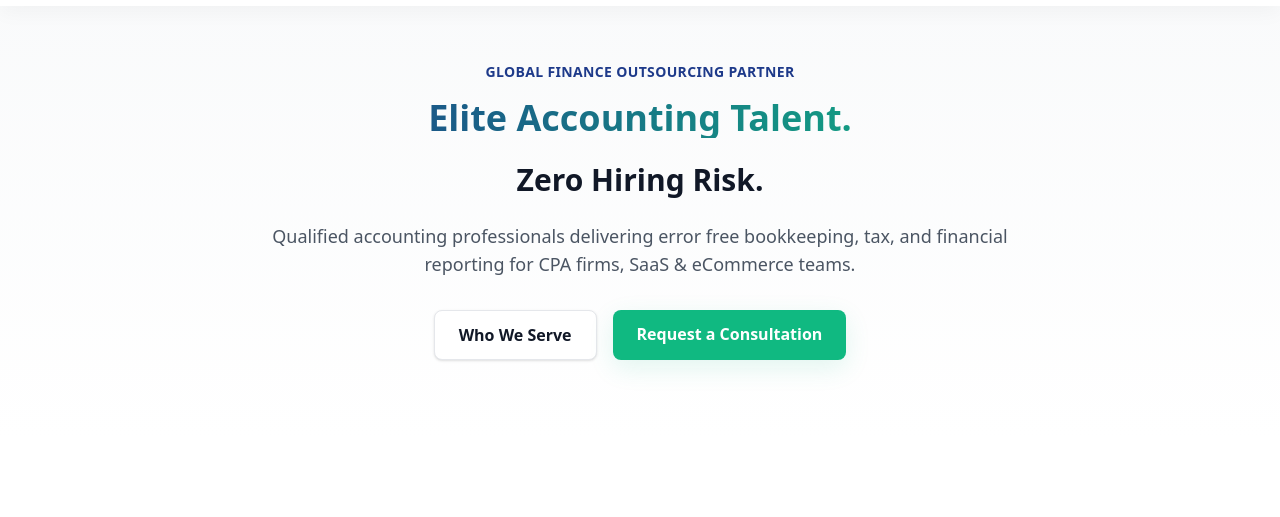
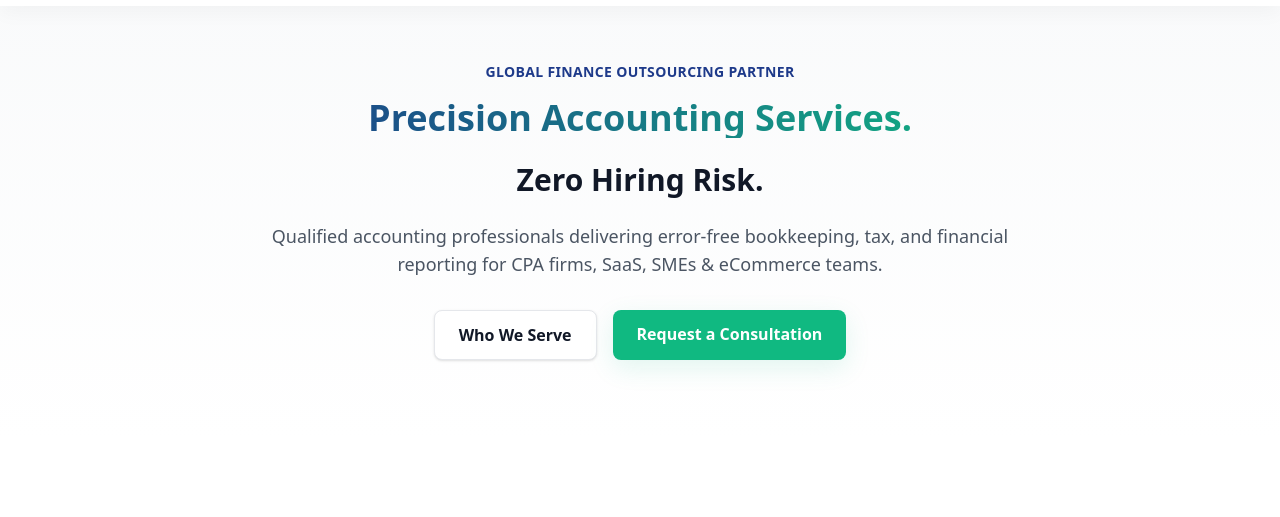
Before and after one commit to vijaythapa2057-art/vas-global-partners, a plain HTML site: page index.html in a window 1280 px wide. Shown: the part 130-647 px from the top of the page. Drawn offline with nearby package versions, Linux system fonts and the light colour scheme.

Commit message:
Update index.html

```diff
--- a/index.html
+++ b/index.html
@@ -4,7 +4,7 @@
   <!-- Basic -->
   <meta charset="utf-8" />
   <meta name="viewport" content="width=device-width,initial-scale=1" />
-  <title>VAS Global Partners | Elite Accounting Talent. Zero Hiring Risk.</title>
+  <title>VAS Global Partners | Precision Accounting Services. Zero Hiring Risk.</title>
   <!-- CHANGE 3: Updated description with 'accounting' -->
   <meta name="description" content="Qualified accounting professionals delivering error free bookkeeping, tax, and financial reporting for CPA firms, SaaS & eCommerce teams. Vetted CA/ACCA professionals from Kathmandu serving USA, UK & Australia." />
   <meta name="keywords" content="accounting outsourcing, bookkeeping outsourcing, CPA outsourcing, offshore accounting, virtual CFO, tax compliance, SaaS accounting, ecommerce bookkeeping" />
@@ -176,13 +176,13 @@
 
         <!-- Adjusted hero font sizes & spacing -->
         <h1 class="font-extrabold leading-tight text-gray-900 mb-6">
-          <span class="block text-3xl sm:text-4xl md:text-4xl text-gradient mb-6">Elite Accounting Talent.</span>
+          <span class="block text-3xl sm:text-4xl md:text-4xl text-gradient mb-6">Precision Accounting Services.</span>
           <span class="block text-2xl sm:text-3xl md:text-3xl mt-6">Zero Hiring Risk.</span>
         </h1>
 
         <!-- CHANGE 3: Updated description -->
         <p class="text-lg text-gray-600 max-w-3xl mx-auto mb-8">
-          Qualified accounting professionals delivering error free bookkeeping, tax, and financial reporting for CPA firms, SaaS & eCommerce teams.
+          Qualified accounting professionals delivering error-free bookkeeping, tax, and financial reporting for CPA firms, SaaS, SMEs & eCommerce teams.
         </p>
 
         <div class="flex justify-center gap-4">
```
